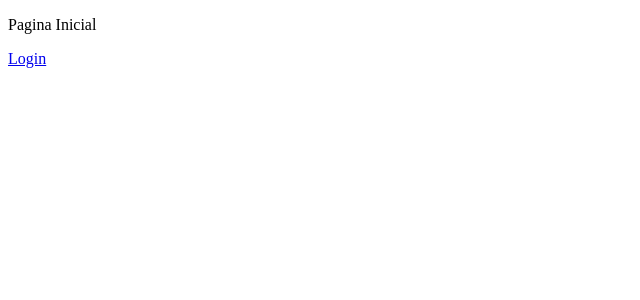
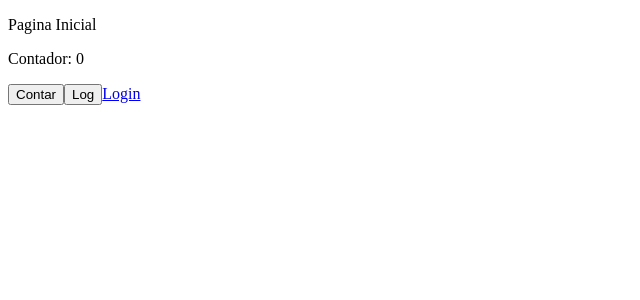
Before and after one commit to rafaelpcosta1/faciliti, a React (Create React App) app: page /pagina-inicial in a window 1280 px wide. Shown: the top 300 px of the page, without its empty margins (0-640 px from the left). Built offline with nearby package versions, Linux system fonts and the light colour scheme.

Commit message:
feat: add homePage using useRef without render

```diff
--- a/src/app/pages/homePage/HomePage.tsx
+++ b/src/app/pages/homePage/HomePage.tsx
@@ -1,9 +1,19 @@
+import { useRef } from "react";
 import { Link } from "react-router-dom";
 
 export const HomePage = () => {
+    const counterRef = useRef({ counter: 0 });
+
+    //Usando useRef para armazenar valores sem renderizar na tela
     return (
         <div>
             <p>Pagina Inicial</p>
+
+            <p>Contador: {counterRef.current.counter}</p>
+
+            <button onClick={() => counterRef.current.counter++}>Contar</button>
+            <button onClick={() => console.log(counterRef.current.counter)}>Log</button>
+
             <Link to={"/login"}>Login</Link>
         </div>
     )
```
